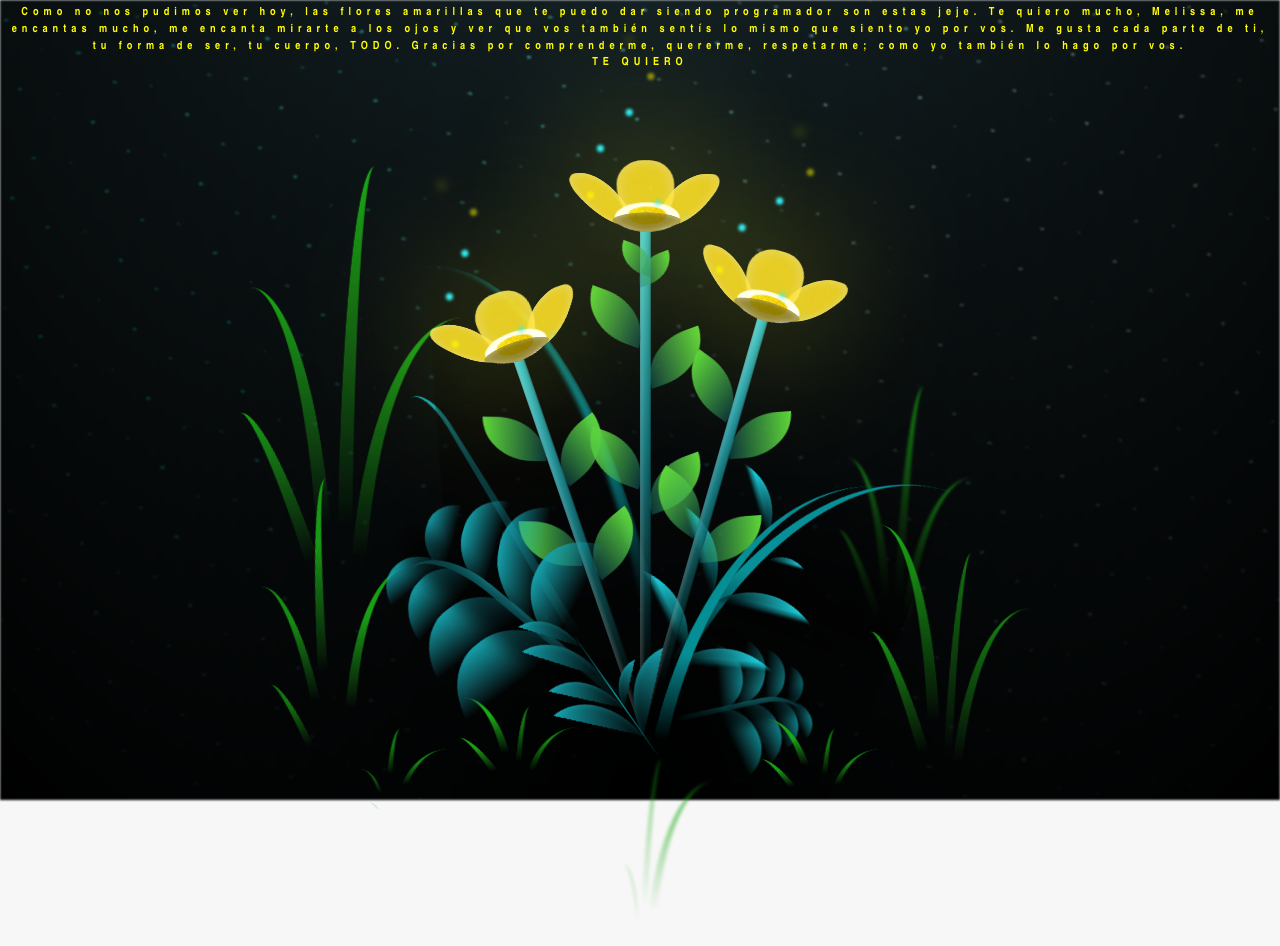
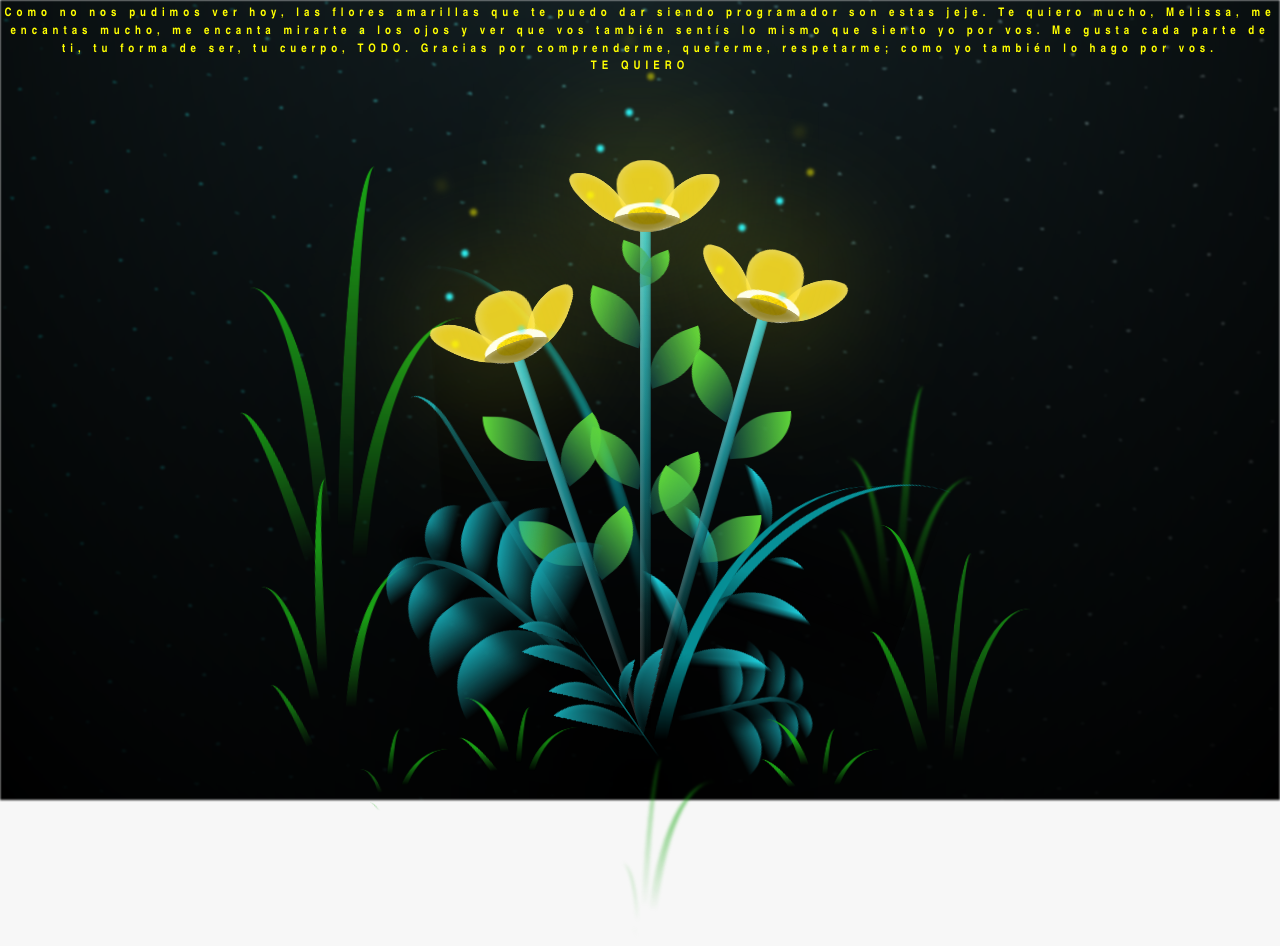
Before and after one commit to f4bi890/para.Giromy.con.mucho.amor, a plain HTML site: page flower.html in a window 1280 px wide. Drawn offline with Linux system fonts and the light colour scheme.

Commit message:
Update main.css

```diff
--- a/css/main.css
+++ b/css/main.css
@@ -46,7 +46,7 @@ body {
   position: absolute;
   font-weight: bold;
   top: 0;
-  font-size: 0.7em;
+  font-size: 0.74em;
   letter-spacing: 5px;
   opacity: 0;
   animation: fadeIn 3s ease-in-out forwards;
```
